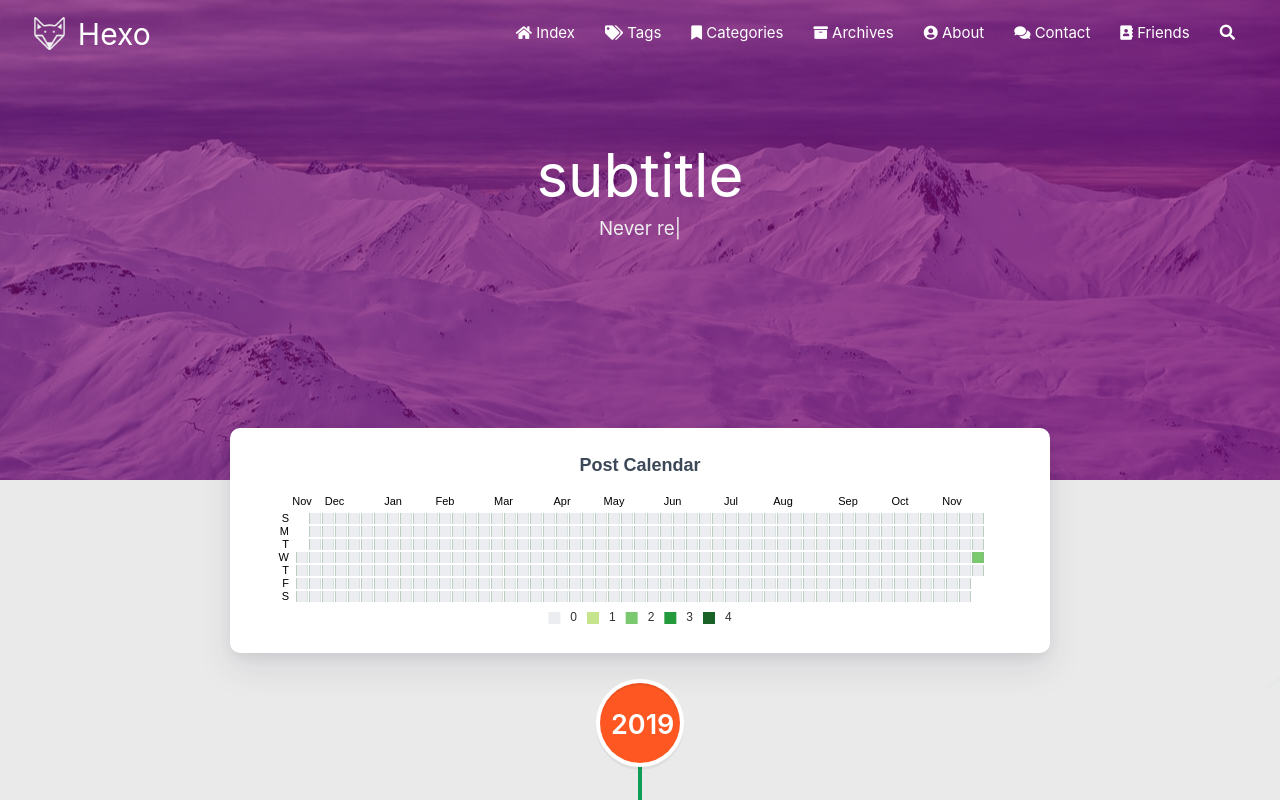
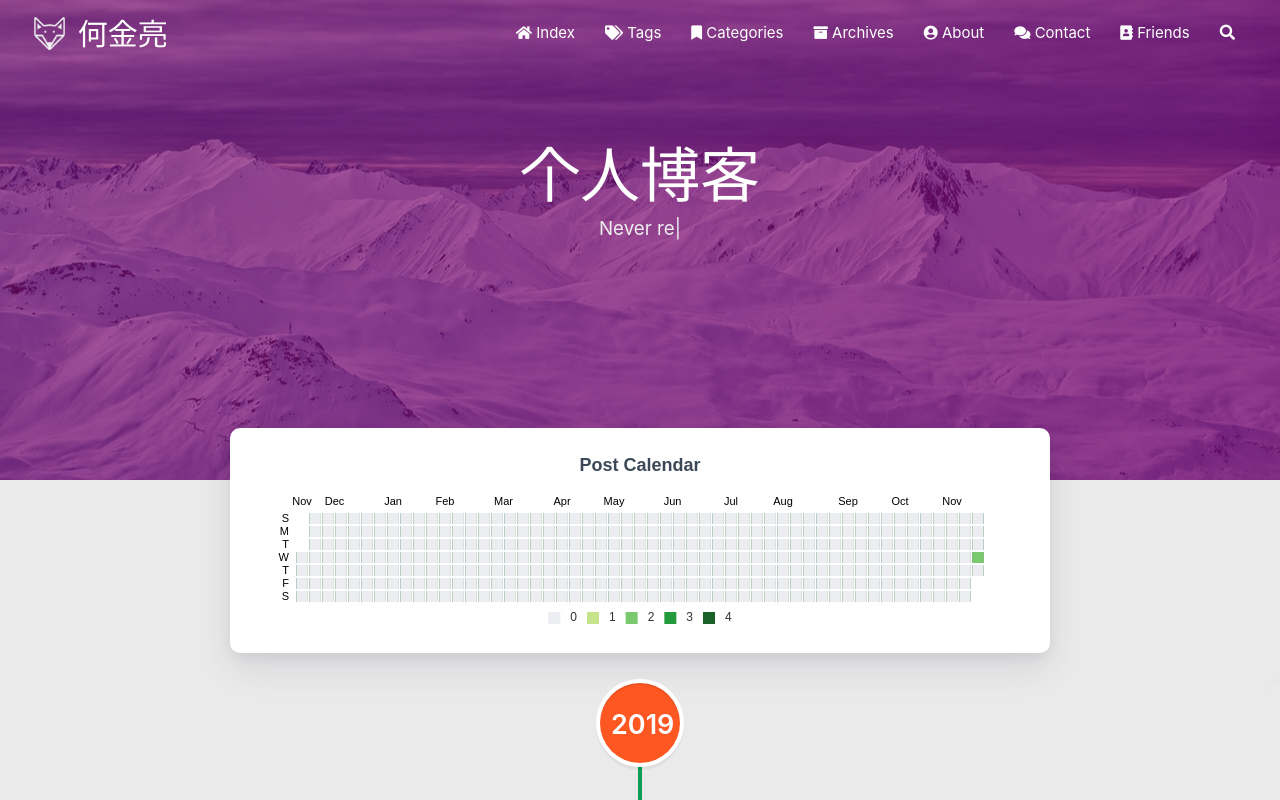
Before and after one commit to consoles1998/consoles1998.github.io, a plain HTML site: page archives/2019/11/index.html in a window 1280 px wide. Shown: the top 800 px of the page. Drawn offline with nearby package versions, Linux system fonts and the light colour scheme; some packages are replaced by stand-ins of ours; no server answers; a script that the page names is missing.

Commit message:
Site updated: 2019-11-28 10:19:48

```diff
--- a/archives/2019/11/index.html
+++ b/archives/2019/11/index.html
@@ -4,8 +4,8 @@
 
 <head>
     <meta charset="utf-8">
-    <meta name="keywords" content="Archives: 2019/11, Hexo">
-    <meta name="description" content="Archives: 2019/11 | Hexo">
+    <meta name="keywords" content="Archives: 2019/11, 何金亮">
+    <meta name="description" content="Archives: 2019/11 | 何金亮">
     <meta http-equiv="X-UA-Compatible" content="IE=edge">
     <meta name="viewport" content="width=device-width, initial-scale=1.0, user-scalable=no">
     <meta name="renderer" content="webkit|ie-stand|ie-comp">
@@ -13,7 +13,7 @@
     <meta name="format-detection" content="telephone=no">
     <meta name="apple-mobile-web-app-capable" content="yes">
     <meta name="apple-mobile-web-app-status-bar-style" content="black-translucent">
-    <title>Archives: 2019/11 | Hexo</title>
+    <title>Archives: 2019/11 | 何金亮</title>
     <link rel="icon" type="image/png" href="/favicon.png">
 
     <link rel="stylesheet" type="text/css" href="/libs/awesome/css/all.css">
@@ -38,7 +38,7 @@
 
                     <img src="/medias/logo.png" class="logo-img" alt="LOGO">
 
-                    <span class="logo-span">Hexo</span>
+                    <span class="logo-span">何金亮</span>
                 </a>
             </div>
 
@@ -136,7 +136,7 @@
 
         <img src="/medias/logo.png" class="logo-img circle responsive-img">
 
-        <div class="logo-name">Hexo</div>
+        <div class="logo-name">何金亮</div>
         <div class="logo-desc">
 
             Never really desperate, only the lost of the soul.
@@ -306,7 +306,7 @@
         <div class="brand">
             <div class="title center-align">
 
-                subtitle
+                个人博客
 
             </div>
 
```
Also changed, not shown: archives/2019/index.html (+6 -6 lines), archives/index.html (+6 -6 lines), index.html (+6 -6 lines).
